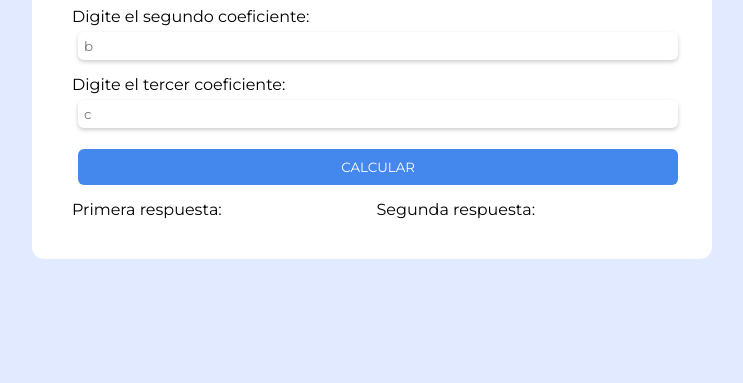
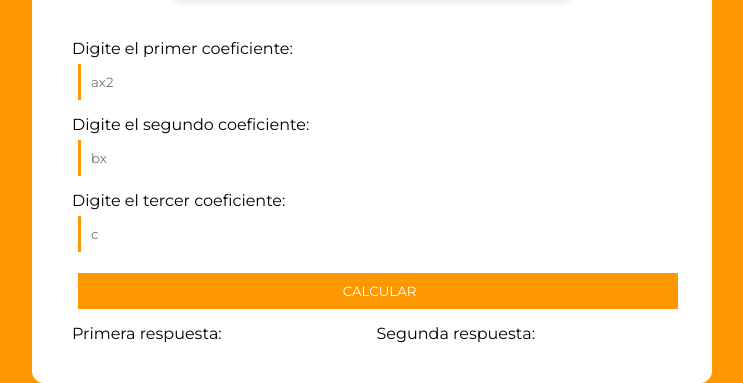
Before and after one commit to AlexCalderon-c/ParcialOpenSource, a Flask app: page / in a window 1280 px wide. Shown: the part 469-852 px from the top of the page, without its empty margins (268-1011 px from the left). Before the commit the page ends 728 px from the top, so only its background shows below. Run offline with Flask 3, Linux system fonts and the light colour scheme.

Commit message:
subiendo archivos

```diff
--- a/static/css/styles.css
+++ b/static/css/styles.css
@@ -6,7 +6,7 @@
 body{
     margin: 0;
     font-family: montserrat;
-    background-color: #e2eaff;
+    background-color: #ff9800;
 }
 
 form, input, div, label{
@@ -16,6 +16,7 @@ form, input, div, label{
 h1{
     text-align: center;
     font-size: 50px;
+    color: #fff;
 }
 
 .form{
@@ -45,37 +46,42 @@ h1{
 
 .form__input-container input{
     width: 100%;
-    padding: 6px;
+    padding: 10px;
     margin: 6px;
     border: none;
-    box-shadow: 0 2px 4px #0003;
     font-family: inherit;
-    border-radius: 6px;
+    outline: none;
+    border-left: 3px solid #ff9800;
+    transition: background-color .5s;
+}
+.form__input-container input:hover{
+    background-color: #0003;
 }
 
 
 .form__img-container{
-    background-image: url("https://okdiario.com/img/2017/07/02/ecuacion-de-segundo-grado-1.jpg");
+    background-image: url("https://www.nobbot.com/wp-content/uploads/2020/03/ecuaciones-de-segundo-grado-como-resolverlas.jpg");
     min-width: 400px;
     max-width: 50%;
-    height: 200px;
+    height: 300px;
     background-size: cover;
     margin-bottom: 40px;
+    border-radius: 10px;
+    box-shadow: 0 5px 5px #eee;
 }
 
 .submit-button input{
     padding: 10px;
-    background-color: #48e;
+    background-color: #ff9800;
     color: #fff;
     box-shadow: 0 0 0 0;
     transition: background-color 1s, box-shadow 1s;
+    cursor: pointer
 }
 
 .submit-button input:hover{
-    background-color: rgb(18,52,100);
-    color: #fff;
+    background-color: #c06500;
     box-shadow: 0 3px 6px #0003;
-    cursor: pointer;
 }
 
 .form__input-container:first-child{
--- a/templates/index.html
+++ b/templates/index.html
@@ -15,12 +15,12 @@
         <form action="/submit" method="post" class="form__form">
             <div class="form__input-container">
                 <label>Digite el primer coeficiente:
-                    <input type="text" name="Valora" id="ax2" placeholder="a">
+                    <input type="text" name="Valora" id="ax2" placeholder="ax2">
                 </label>
             </div>
             <div class="form__input-container">
                 <label>Digite el segundo coeficiente:
-                    <input type="text" name="Valorb" id="ax" placeholder="b">
+                    <input type="text" name="Valorb" id="ax" placeholder="bx">
                 </label>
             </div>
             <div class="form__input-container">
```
